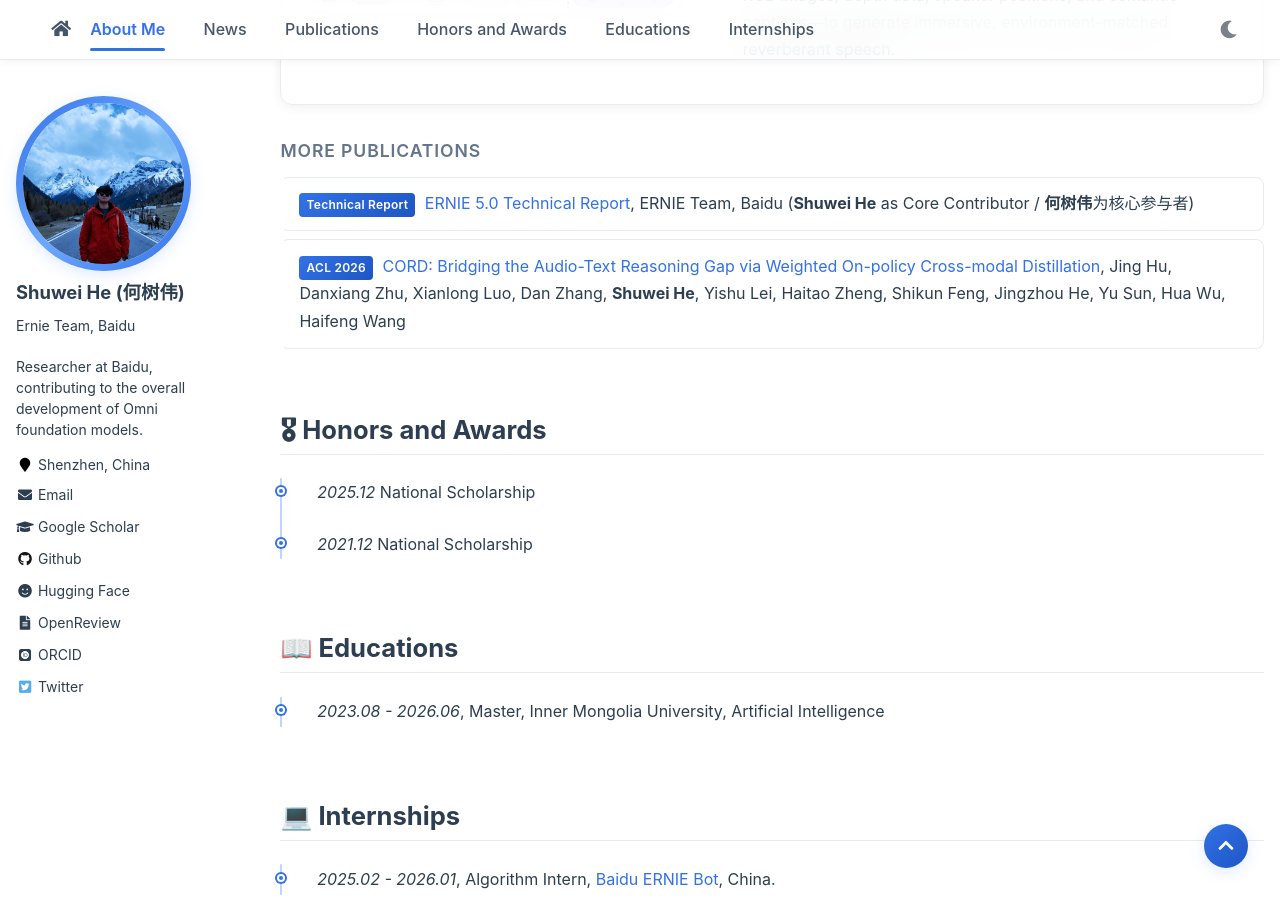
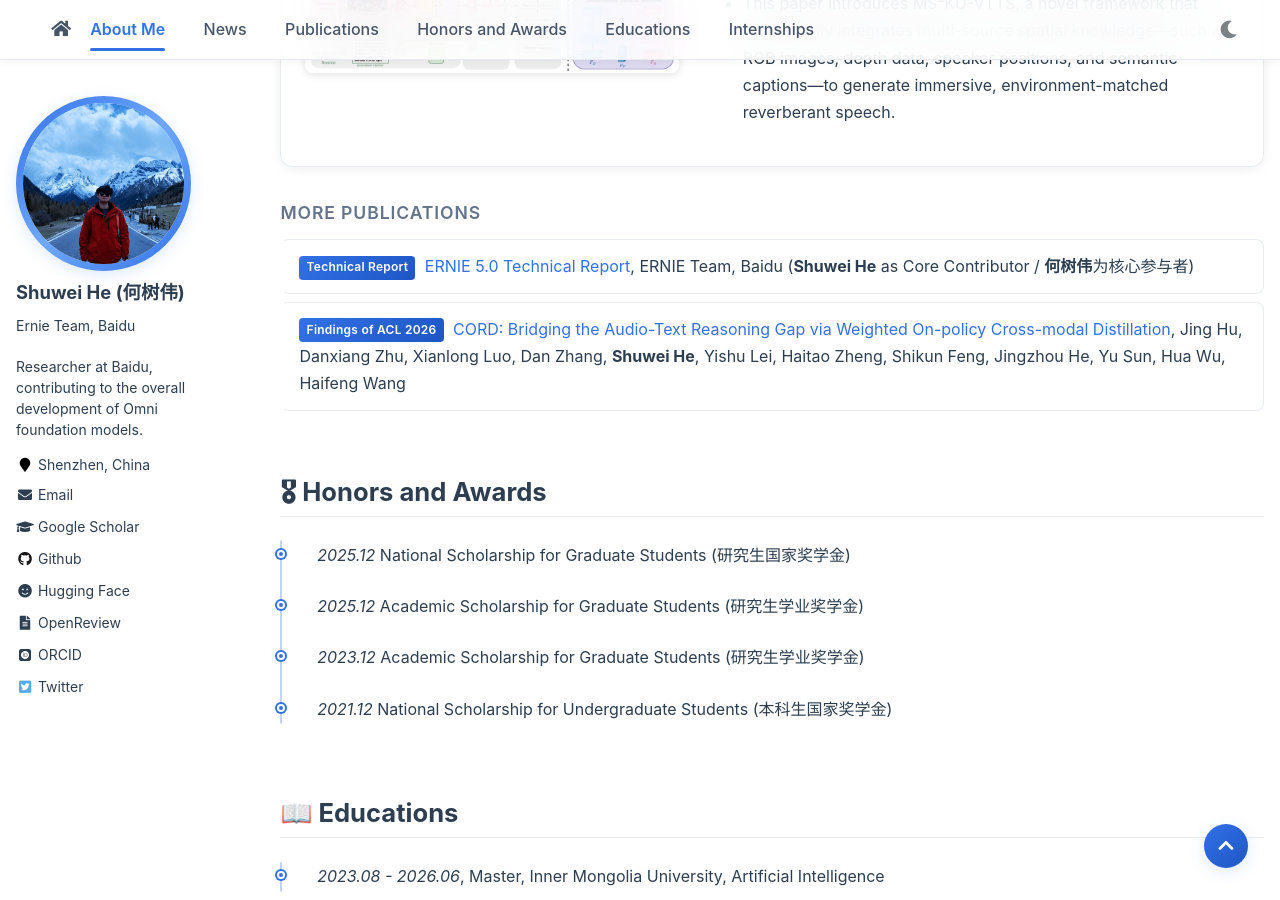
Before and after one commit to he-shuwei/he-shuwei.github.io, a Jekyll site: the page built from _pages/about.md, in a window 1280 px wide and 900 px high, scrolled down 2632 px. Built offline with Jekyll 4.4.1, drawn with Linux system fonts in a browser that asks for light colours; comment, search, counter and statistics services are not loaded; some of the changed text lies outside the part shown.

Commit message:
Update news and awards text

```diff
--- a/_pages/about.md
+++ b/_pages/about.md
@@ -32,13 +32,16 @@ My research has been published in leading international conferences in artificia
 
 # 🔥 News
 <div class="news-scroll" markdown="1">
-- *2026.04*: &nbsp;🎉 Two papers (**MoE Adapter** and **CORD**) were accepted by **ACL 2026**.
+- *2026.04*: &nbsp;🎉 Two papers (**MoE Adapter** and **CORD**) were accepted by **Findings of ACL 2026**.
 - *2026.02*: &nbsp;🚀 Open-sourced **Eureka-Audio**, a lightweight large audio understanding model. With only 1.7B parameters, it outperforms several significantly larger models. The preprint is now available on arXiv.
 - *2026.01*: &nbsp;⭐ Participated in the core development of Baidu's **ERNIE 5.0** <img class="news-icon" src="images/icon-ernie.png" alt="ERNIE"> and was listed as a contributor in the official technical report.
-- *2025.08*: &nbsp;🎊 Received an official offer from the **Baidu ERNIE Team** <img class="news-icon" src="images/icon-ernie.png" alt="ERNIE">.
+- *2025.12*: &nbsp;🎊 Awarded the National Scholarship (研究生国家奖学金) during my master’s studies.
+- *2025.12*: &nbsp;🎊 Academic Scholarship during my master’s studies (研究生学业奖学金).
+- *2025.08*: &nbsp;💼 Received an official offer from the **Baidu ERNIE Team** <img class="news-icon" src="images/icon-ernie.png" alt="ERNIE">.
 - *2025.02*: &nbsp;💼 Joined the **Baidu ERNIE Foundation Model Team** <img class="news-icon" src="images/icon-ernie.png" alt="ERNIE"> as a Large Model Algorithm Intern.
 - *2024.12*: &nbsp;🎉 Our paper **MS$^2$KU-VTTS** was accepted by **ICASSP 2025**.
 - *2024.12*: &nbsp;🎉 Our paper **M$^2$SE-VTTS** was accepted by **AAAI 2025**.
+- *2023.12*: &nbsp;🎊 Academic Scholarship during my master’s studies (研究生学业奖学金).
 </div>
 
 # 📝 Publications
@@ -62,7 +65,7 @@ Dan Zhang\*, Yishu Lei\*, Jing Hu\*, **Shuwei He**\*, Songhe Deng, Xianlong Luo,
 </div>
 </div>
 
-<div class='paper-box'><div class='paper-box-image'><div><div class="badge">ACL 2026</div><img src='images/moe-adapter.png' alt="MoE Adapter" width="2700" height="1730" loading="lazy"></div></div>
+<div class='paper-box'><div class='paper-box-image'><div><div class="badge">Findings of ACL 2026</div><img src='images/moe-adapter.png' alt="MoE Adapter" width="2700" height="1730" loading="lazy"></div></div>
 <div class='paper-box-text' markdown="1">
 
 [MoE Adapter for Large Audio Language Models: Sparsity, Disentanglement, and Gradient-Conflict-Free](https://arxiv.org/abs/2601.02967)
@@ -102,13 +105,15 @@ Rui Liu<sup>†</sup>, **Shuwei He**, Yifan Hu, Haizhou Li (<sup>†</sup> Corre
 
 <div class="pub-list" markdown="1">
 - <span class="pub-badge">Technical Report</span> [ERNIE 5.0 Technical Report](https://arxiv.org/abs/2602.04705), ERNIE Team, Baidu (**Shuwei He** as Core Contributor / **何树伟**为核心参与者)
-- <span class="pub-badge">ACL 2026</span> [CORD: Bridging the Audio-Text Reasoning Gap via Weighted On-policy Cross-modal Distillation](https://arxiv.org/abs/2601.16547), Jing Hu, Danxiang Zhu, Xianlong Luo, Dan Zhang, **Shuwei He**, Yishu Lei, Haitao Zheng, Shikun Feng, Jingzhou He, Yu Sun, Hua Wu, Haifeng Wang
+- <span class="pub-badge">Findings of ACL 2026</span> [CORD: Bridging the Audio-Text Reasoning Gap via Weighted On-policy Cross-modal Distillation](https://arxiv.org/abs/2601.16547), Jing Hu, Danxiang Zhu, Xianlong Luo, Dan Zhang, **Shuwei He**, Yishu Lei, Haitao Zheng, Shikun Feng, Jingzhou He, Yu Sun, Hua Wu, Haifeng Wang
 </div>
 
 # 🎖 Honors and Awards
 <div class="timeline" markdown="1">
-- *2025.12* National Scholarship
-- *2021.12* National Scholarship
+- *2025.12* National Scholarship for Graduate Students (研究生国家奖学金)
+- *2025.12* Academic Scholarship for Graduate Students (研究生学业奖学金)
+- *2023.12* Academic Scholarship for Graduate Students (研究生学业奖学金)
+- *2021.12* National Scholarship for Undergraduate Students (本科生国家奖学金)
 </div>
 
 # 📖 Educations
```
